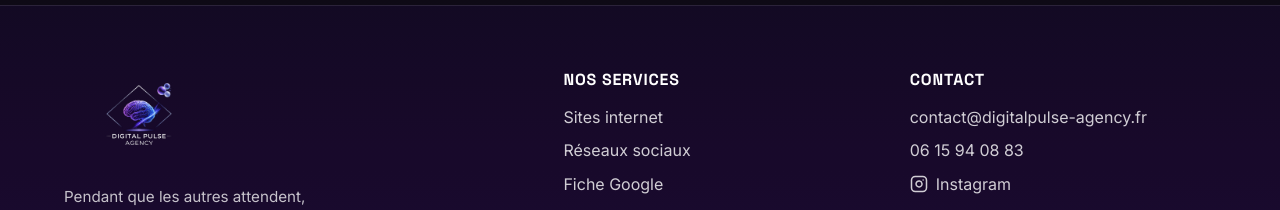
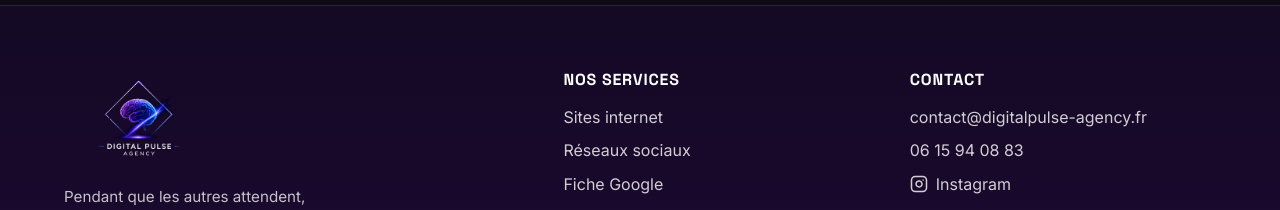
Before and after one commit to DigitalPulseAgency/SITE-AGENCE-definitif, a React (Vite) app: page / in a window 1280 px wide. Shown: the part 6509-6719 px from the top of the page. Built offline with nearby package versions, Linux system fonts and the light colour scheme.

Commit message:
footer: mise à jour logo — logo-transparent.png

```diff
--- a/src/components/Footer.jsx
+++ b/src/components/Footer.jsx
@@ -19,7 +19,7 @@ export default function Footer() {
 
           {/* Colonne logo + tagline */}
           <div>
-            <img src="/logo/logo_dark_bg.png" alt="Digital Pulse Agency" loading="lazy" style={{ width: '150px', height: 'auto', objectFit: 'contain', marginBottom: '1rem' }} />
+            <img src="/logo-transparent.png" alt="Digital Pulse Agency" loading="lazy" style={{ width: '150px', height: 'auto', objectFit: 'contain', marginBottom: '1rem' }} />
             <p className="text-white/75" style={{ fontSize: '0.95rem', maxWidth: '280px' }}>
               Pendant que les autres attendent, nous on va chercher.
             </p>
```
